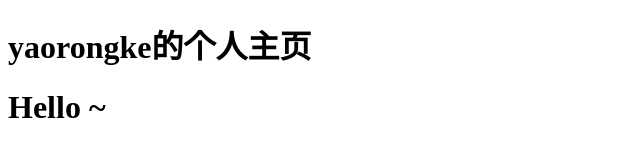
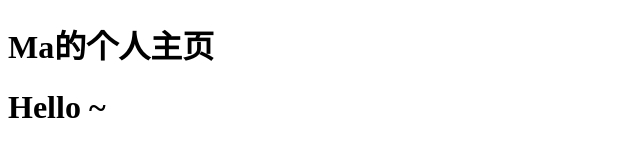
Before and after one commit to mayuanmin/mayuanmin.github.io, a plain HTML site: page index.html in a window 1280 px wide. Shown: the whole page, without its empty margins (0-640 px from the left). Drawn offline with Linux system fonts and the light colour scheme.

Commit message:
Update index.html

```diff
--- a/index.html
+++ b/index.html
@@ -2,10 +2,10 @@
 <html lang="en">
 <head>
     <meta charset="UTF-8">
-    <title>yaorongke</title>
+    <title>Ma</title>
 </head>
 <body>
-    <h1>yaorongke的个人主页</h1>
+    <h1>Ma的个人主页</h1>
     <h1>Hello ~</h1>
 </body>
 </html>
```
